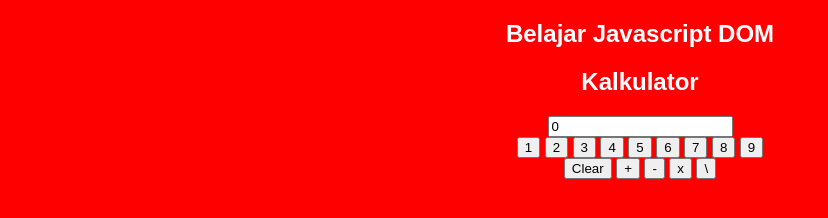
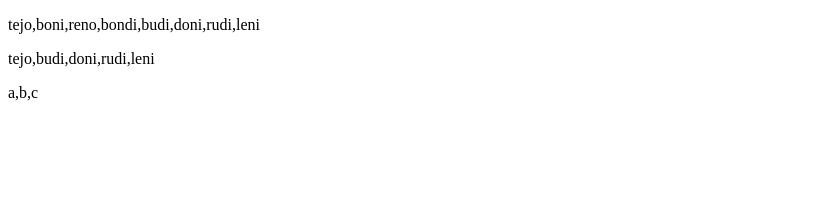
Before and after one commit to FranzOle/Javascript-video-SMKREVIT, a plain HTML site: page Js-HTML DOM/index.html in a window 1280 px wide. Shown: the whole page, without its empty margins (0-828 px from the left). Drawn offline with Linux system fonts and the light colour scheme.

Commit message:
Video 19
array methods

```diff
--- a/Js-HTML DOM/index.html
+++ b/Js-HTML DOM/index.html
@@ -3,43 +3,12 @@
 <head>
     <meta charset="UTF-8">
     <meta name="viewport" content="width=device-width, initial-scale=1.0">
-    <title>Document</title>
+    <title>SMK Revit video 19</title>
     <script src="script.js" async defer></script>
-    <style>
-        body{
-            margin: 0;
-            text-align:center;
-            font-family:sans-serif;
-            background-color:red;
-            color:white;
-        }
-    </style>
 </head>
 <body>
-    <h2>Belajar Javascript DOM</h2>
-    <div class="container">
-        <h2>Kalkulator</h2>
-        <div class="panel">
-            <input type="number" id="tampil" value="0">
-        </div>
-        <div class="containerangka">
-            <button>1</button>
-            <button>2</button>
-            <button>3</button>
-            <button>4</button>
-            <button>5</button>
-            <button>6</button>
-            <button>7</button>
-            <button>8</button>
-            <button>9</button>
-        </div>
-        <div class="containermat">
-            <button>Clear</button>
-            <button>+</button>
-            <button>-</button>
-            <button>x</button>
-            <button>\</button>
-        </div>
-    </div>
+        <p></p>
+        <p></p>
+        <P></P>
 </body>
 </html>
--- a/Js-HTML DOM/script.js
+++ b/Js-HTML DOM/script.js
@@ -1,23 +1,29 @@
-//video 17 document.queryselectorall
-//selectorall digunakan untuk menganbil semua tag atau selector yg terpanggil
+//Video 19 array methods
+let p = document.querySelectorAll("p");
+let nilai =[
+    {nama:"reno", ipa:90, ips:80, rpl:90},
+    {nama:"bondi", ipa:30, ips:70, rpl:60},
+    {nama:"budi", ipa:92, ips:84, rpl:95},
+    {nama:"doni", ipa:95, ips:80, rpl:100},
+]
 
-let btn = document.querySelectorAll(".containerangka > button");
-let btn2 = document.querySelectorAll(".containermat > button");
-console.log(btn2);
-console.log(btn);
+let nama = ["reno","bondi","budi", "doni" ];
 
-//Variabel btn dan btn2 akan menjadi array(Nodelist) karna btn mengambbil semua atribut btutton
-//cara lain menampilkan nodelist
-for(let i=0; i<btn.length; i++){
-    console.log(btn[i]);
-}
+console.log(nilai);
+console.log(nama);
+console.log(nilai[0].nama);
+nama.push("rudi");
+nama.push("leni") //berfungsi menambahkan data setelah data terakhir
+// delete nama[0]; //berfungsi untuk menghapus data array sesuai index
+// nama.splice(1,1);
+nama.unshift("tejo", "boni"); //menambahkan elemen diawal
+p[0].innerHTML = nama;
+// p.innerHTML = nilai[0].nama;
+// p.innerHTML += " " + nilai[0].ipa;
+// p.innerHTML = nama.pop(); //mengambil data terakhir array
+// nama.splice(0, 1);
+nama.splice(1,3); //menghapus pilihan array sesuai index dan berapa elemen
+p[1].innerHTML = " " + nama;
 
-//menampilkan angka inputan
-let tampil = document.querySelector("#tampil");
-console.log(btn[7].innerHTML);
-
-for(let index = 0; index < btn.length; index++){
-    btn[index].onclick = function(){
-        tampil.value = btn[index].innerHTML;
-    };
-}
+let abjad = ["a", "b", "c", "d", "e", "f","g"];
+p[2].innerHTML = abjad.slice(0,3); //slice abjad digunakan itu mengkeep elemen sesuai index
```
